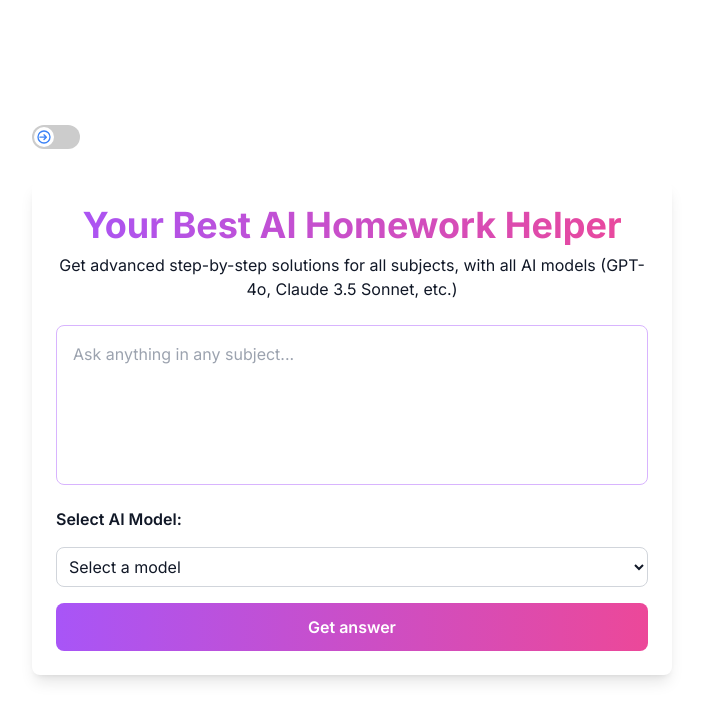
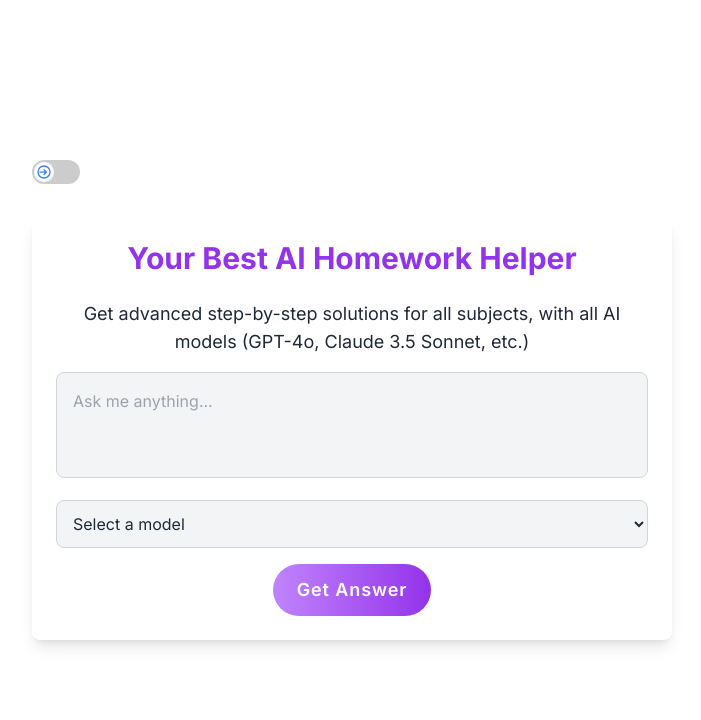
Before and after one commit to xnabil354/studyx-ai-main, a Next.js app: page / in a window 1280 px wide. Shown: the top 720 px of the page, without its empty margins (288-989 px from the left). Built offline with nearby package versions, Linux system fonts and the light colour scheme.

Commit message:
fix: auto typing

```diff
--- a/components/StudyxAi_Question.tsx
+++ b/components/StudyxAi_Question.tsx
@@ -1,7 +1,8 @@
 "use client";
-import React, { useState, useEffect } from "react";
+import React, { useState, useEffect, useCallback } from "react";
 import Swal from "sweetalert2";
 import withReactContent from "sweetalert2-react-content";
+import ContentCopyIcon from '@mui/icons-material/ContentCopy'; // Import ikon copy
 
 const MySwal = withReactContent(Swal);
 
@@ -12,6 +13,7 @@ type Model = {
 
 type Result = {
   shortId: string | null;
+
   answer: string | null;
 };
 
@@ -21,6 +23,8 @@ const StudyxAi_Question = ({ isDarkMode }: { isDarkMode: boolean }) => {
   const [selectedModelId, setSelectedModelId] = useState<number | null>(null);
   const [loading, setLoading] = useState<boolean>(false);
   const [result, setResult] = useState<Result | null>(null);
+  const [displayedAnswer, setDisplayedAnswer] = useState<string>("");
+  const [isTyping, setIsTyping] = useState<boolean>(false);
   const [isCopied, setIsCopied] = useState(false);
 
   useEffect(() => {
@@ -64,6 +68,23 @@ const StudyxAi_Question = ({ isDarkMode }: { isDarkMode: boolean }) => {
       });
     }
   };
+
+  const typeAnswer = useCallback((text: string, index: number = 0) => {
+    if (index < text.length) {
+      setDisplayedAnswer((prev) => prev + text.charAt(index));
+      setTimeout(() => typeAnswer(text, index + 1), 10); // Kecepatan typing 20ms per karakter
+    } else {
+      setIsTyping(false);
+    }
+  }, []);
+
+  useEffect(() => {
+    if (result && result.answer) {
+      setIsTyping(true);
+      setDisplayedAnswer("");
+      typeAnswer(result.answer);
+    }
+  }, [result, typeAnswer]);
 
   const formatBoldText = (text: string): JSX.Element[] => {
     const parts = text.split(/(\*\*.*?\*\*|\*.*?\*)/g);
@@ -190,9 +211,10 @@ const StudyxAi_Question = ({ isDarkMode }: { isDarkMode: boolean }) => {
 
         const pushData = await pushResponse.json();
         if (pushData.data && pushData.data[0] && pushData.data[0].answerText) {
+          const answerText = pushData.data[0].answerText;
           setResult({
             shortId: shortId,
-            answer: pushData.data[0].answerText,
+            answer: answerText,
           });
         } else {
           setResult({
@@ -218,44 +240,50 @@ const StudyxAi_Question = ({ isDarkMode }: { isDarkMode: boolean }) => {
   };
 
   return (
-    <div className={`w-full max-w-3xl mx-auto p-6 ${isDarkMode ? 'bg-gray-800 text-white' : 'bg-white text-gray-900'} rounded-lg shadow-lg`}>
-      <h1 className={`text-4xl font-bold text-center ${isDarkMode ? 'bg-gradient-to-r from-purple-300 to-pink-300' : 'bg-gradient-to-r from-purple-500 to-pink-500'} text-transparent bg-clip-text mb-2`}>
-        Your Best AI Homework Helper
-      </h1>
-      <p className="text-center mb-6">
-        Get advanced step-by-step solutions for all subjects, with all AI models (GPT-4o, Claude 3.5 Sonnet, etc.)
-      </p>
-      <form onSubmit={handleSubmit} className="space-y-4">
-        <div className="relative">
+    <div className={`w-full max-w-3xl mx-auto p-6 ${isDarkMode ? 'bg-gray-800 text-white' : 'bg-white text-gray-800'} rounded-lg shadow-lg`}>
+      <h1 className="text-3xl font-bold text-center mb-6 text-purple-600">Your Best AI Homework Helper</h1>
+      <p className="text-center mb-4 text-lg">Get advanced step-by-step solutions for all subjects, with all AI models (GPT-4o, Claude 3.5 Sonnet, etc.)</p>
+      <form onSubmit={handleSubmit}>
+        <div className="relative mb-4">
           <textarea
-            className={`w-full p-4 border ${isDarkMode ? 'bg-gray-700 text-white border-gray-600' : 'bg-white text-gray-900 border-purple-300'} rounded-lg focus:outline-none focus:ring-2 ${isDarkMode ? 'focus:ring-purple-300' : 'focus:ring-purple-500'} resize-none h-40 pr-10`}
-            placeholder="Ask anything in any subject..."
             value={question}
             onChange={(e) => setQuestion(e.target.value)}
+            placeholder="Ask me anything..."
+            rows={3}
+            className={`w-full p-4 pr-10 border rounded-lg focus:outline-none ${isDarkMode ? 'bg-gray-700 border-gray-600 text-white' : 'bg-gray-100 border-gray-300 text-gray-800'} resize-none`}
           />
           {question && (
             <button
               type="button"
+              className="absolute right-3 top-3 text-gray-500 hover:text-gray-700"
               onClick={handleDeleteQuestion}
-              className="absolute top-2 right-2 text-gray-500 hover:text-gray-700"
             >
-              <svg xmlns="http://www.w3.org/2000/svg" className="h-6 w-6" fill="none" viewBox="0 0 24 24" stroke="currentColor">
-                <path strokeLinecap="round" strokeLinejoin="round" strokeWidth={2} d="M6 18L18 6M6 6l12 12" />
+              <svg
+                className="w-6 h-6"
+                fill="none"
+                stroke="currentColor"
+                viewBox="0 0 24 24"
+                xmlns="http://www.w3.org/2000/svg"
+              >
+                <path
+                  strokeLinecap="round"
+                  strokeLinejoin="round"
+                  strokeWidth={2}
+                  d="M6 18L18 6M6 6l12 12"
+                />
               </svg>
             </button>
           )}
         </div>
-        <div className="space-y-4">
-          <label htmlFor="model-select" className="block font-semibold">
-            Select AI Model:
-          </label>
+        <div className="mb-4">
           <select
-            id="model-select"
-            className={`w-full p-2 border rounded-lg ${isDarkMode ? 'bg-gray-700 text-white border-gray-600' : 'bg-white text-gray-900 border-gray-300'}`}
-            value={selectedModelId || ''}
+            value={selectedModelId !== null ? selectedModelId : ""}
             onChange={handleModelChange}
+            className={`w-full p-3 border rounded-lg focus:outline-none ${isDarkMode ? 'bg-gray-700 border-gray-600 text-white' : 'bg-gray-100 border-gray-300 text-gray-800'}`}
           >
-            <option value="" disabled>Select a model</option>
+            <option value="" disabled>
+              Select a model
+            </option>
             {models.map((model) => (
               <option key={model.id} value={model.id}>
                 {model.modelName}
@@ -263,62 +291,29 @@ const StudyxAi_Question = ({ isDarkMode }: { isDarkMode: boolean }) => {
             ))}
           </select>
         </div>
-        <button
-          type="submit"
-          className={`w-full ${isDarkMode ? 'bg-gradient-to-r from-purple-300 to-pink-300' : 'bg-gradient-to-r from-purple-500 to-pink-500'} text-white font-semibold py-3 px-6 rounded-lg hover:opacity-90 transition duration-300 ${loading ? 'opacity-50 cursor-not-allowed' : ''}`}
-          disabled={loading}
-        >
-          {loading ? 'Processing...' : 'Get answer'}
-        </button>
+        <div className="text-center">
+          <button
+            type="submit"
+            className={`inline-block px-6 py-3 rounded-full text-lg font-semibold tracking-wider focus:outline-none transition-all duration-300 ease-in-out ${loading ? 'bg-purple-300' : 'bg-gradient-to-r from-purple-400 to-purple-600 hover:from-purple-500 hover:to-purple-700'} text-white`}
+            disabled={loading}
+          >
+            {loading ? "Loading..." : "Get Answer"}
+          </button>
+        </div>
       </form>
-      {loading && (
-        <div className="flex justify-center my-4">
-          <svg
-            className="animate-spin h-8 w-8 text-purple-500"
-            xmlns="http://www.w3.org/2000/svg"
-            fill="none"
-            viewBox="0 0 24 24"
+      {result && result.answer && (
+        <div className={`mt-6 p-4 rounded-lg ${isDarkMode ? 'bg-gray-700 text-white' : 'bg-gray-100 text-gray-800'} transition-all duration-300 ease-in-out`}>
+          <h2 className="text-xl font-semibold mb-2">Answer:</h2>
+          <div className="whitespace-pre-line">
+            {formatAnswer(displayedAnswer)}
+          </div>
+          <button
+            className={`mt-4 px-4 py-2 rounded-md focus:outline-none transition-all duration-300 ease-in-out ${isCopied ? 'bg-green-400' : 'bg-blue-500 hover:bg-blue-600'} text-white flex items-center`}
+            onClick={handleCopyResult}
           >
-            <circle
-              className="opacity-25"
-              cx="12"
-              cy="12"
-              r="10"
-              stroke="currentColor"
-              strokeWidth="4"
-            ></circle>
-            <path
-              className="opacity-75"
-              fill="currentColor"
-              d="M4 12a8 8 0 018-8V0C5.373 0 0 5.373 0 12h4z"
-            ></path>
-          </svg>
-        </div>
-      )}
-      {result && (
-        <div className="mt-8 p-4 bg-gray-100 rounded-lg shadow-md">
-          <div className="flex justify-between items-center mb-4">
-            <h2 className="text-2xl font-semibold text-gray-800">Answer:</h2>
-            <button
-              onClick={handleCopyResult}
-              className={`group relative inline-flex items-center justify-center p-2 overflow-hidden font-medium rounded-md transition duration-300 ease-out ${
-                isDarkMode ? 'bg-purple-600 text-white' : 'bg-purple-500 text-white'
-              } hover:bg-purple-700 focus:outline-none focus:ring-2 focus:ring-purple-400 focus:ring-opacity-50`}
-            >
-              <span className="absolute inset-0 flex items-center justify-center w-full h-full text-white duration-300 -translate-x-full group-hover:translate-x-0 ease">
-                <svg className="w-6 h-6" fill="none" stroke="currentColor" viewBox="0 0 24 24" xmlns="http://www.w3.org/2000/svg">
-                  <path strokeLinecap="round" strokeLinejoin="round" strokeWidth="2" d="M9 5H7a2 2 0 00-2 2v12a2 2 0 002 2h10a2 2 0 002-2V7a2 2 0 00-2-2h-2M9 5a2 2 0 002 2h2a2 2 0 002-2M9 5a2 2 0 012-2h2a2 2 0 012 2m-6 9l2 2 4-4"></path>
-                </svg>
-              </span>
-              <span className="absolute flex items-center justify-center w-full h-full text-white transition-all duration-300 transform group-hover:translate-x-full ease">
-                {isCopied ? "Copied!" : "Copy Answer"}
-              </span>
-              <span className="relative invisible">Copy Answer</span>
-            </button>
-          </div>
-          <div className="mt-4 text-gray-700">
-            {formatAnswer(result.answer || "No answer available.")}
-          </div>
+            <ContentCopyIcon className="mr-2" />
+            {isCopied ? "Copied!" : "Copy"}
+          </button>
         </div>
       )}
     </div>
--- a/package.json
+++ b/package.json
@@ -9,6 +9,10 @@
     "lint": "next lint"
   },
   "dependencies": {
+    "@emotion/react": "^11.13.3",
+    "@emotion/styled": "^11.13.0",
+    "@mui/icons-material": "^6.0.0",
+    "@mui/material": "^6.0.0",
     "axios": "^1.7.4",
     "cheerio": "^1.0.0",
     "next": "14.2.5",
```
Also changed, not shown: 1 other file (tests, documents, lock files or other folders).
